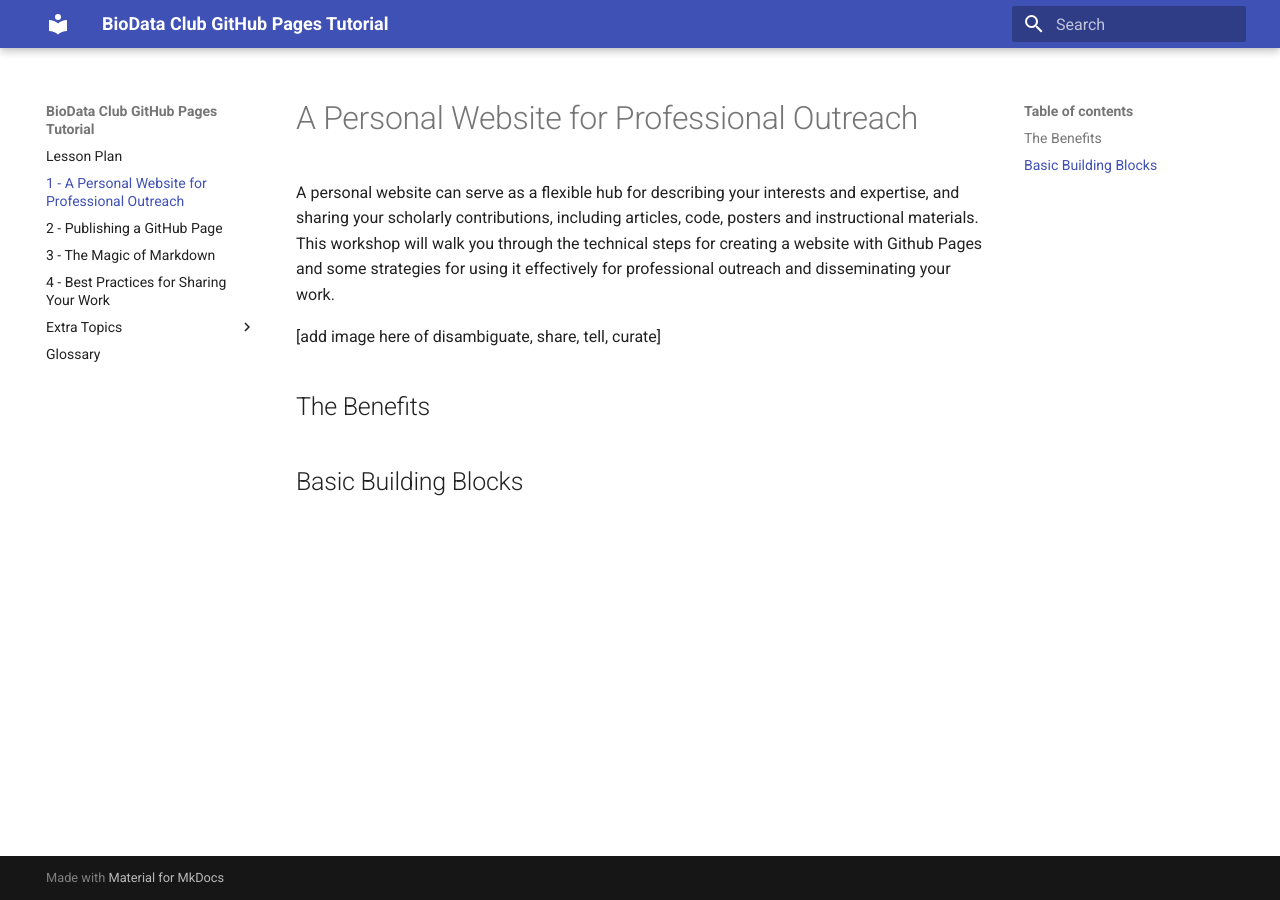
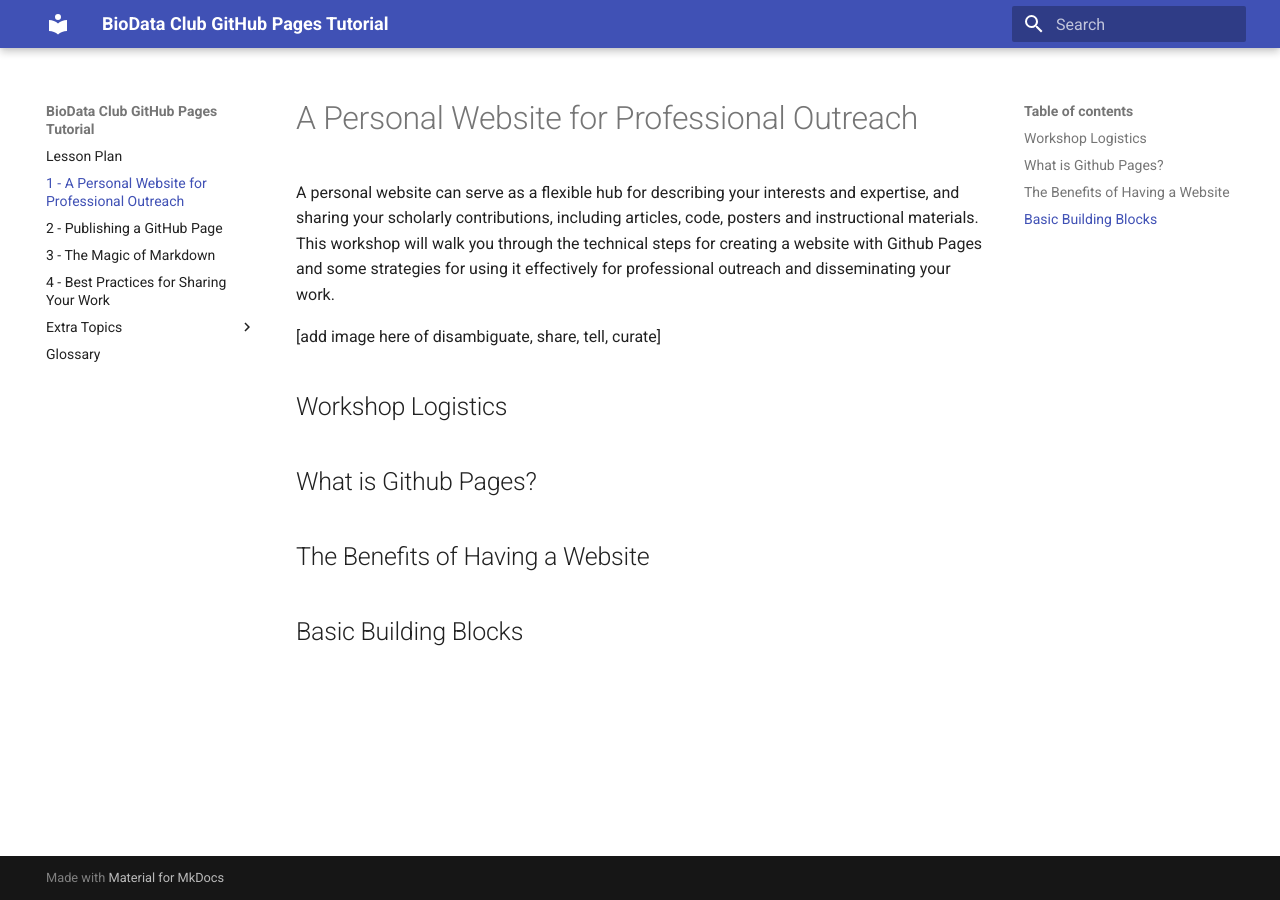
Before and after one commit to BioData-Club/ghpages-rtd, an MkDocs documentation site: the page built from docs/lessons/1.md, in a window 1280 px wide. Built offline with MkDocs 1.6.1 and Material for MkDocs 9.7.7, drawn with Linux system fonts in a browser that asks for light colours; old or Windows-style settings are respelled for this version of MkDocs.

Commit message:
Update 1.md

```diff
--- a/docs/lessons/1.md
+++ b/docs/lessons/1.md
@@ -4,5 +4,7 @@ A personal website can serve as a flexible hub for describing your interests and
 
 [add image here of disambiguate, share, tell, curate]
 
-## The Benefits
+## Workshop Logistics
+## What is Github Pages?
+## The Benefits of Having a Website
 ## Basic Building Blocks
```
